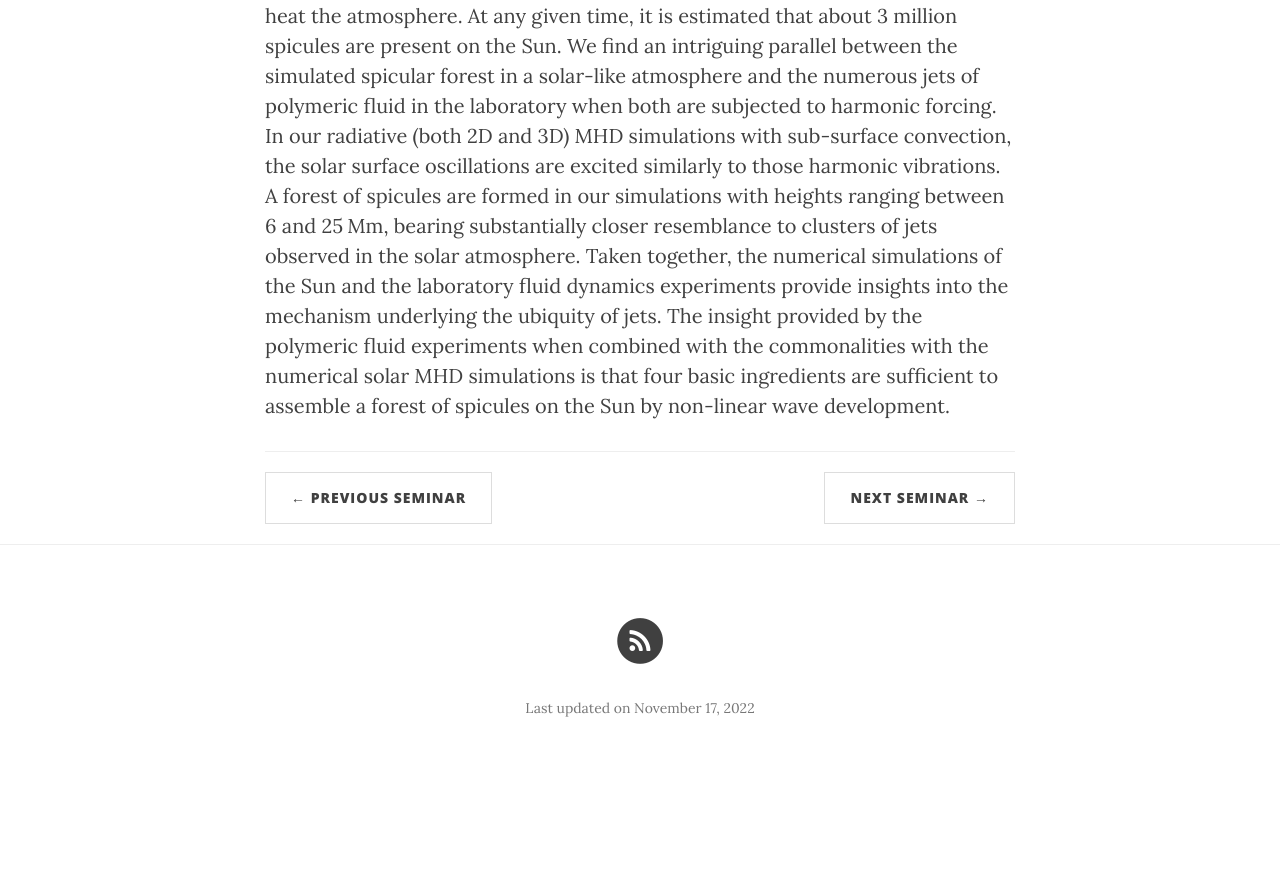
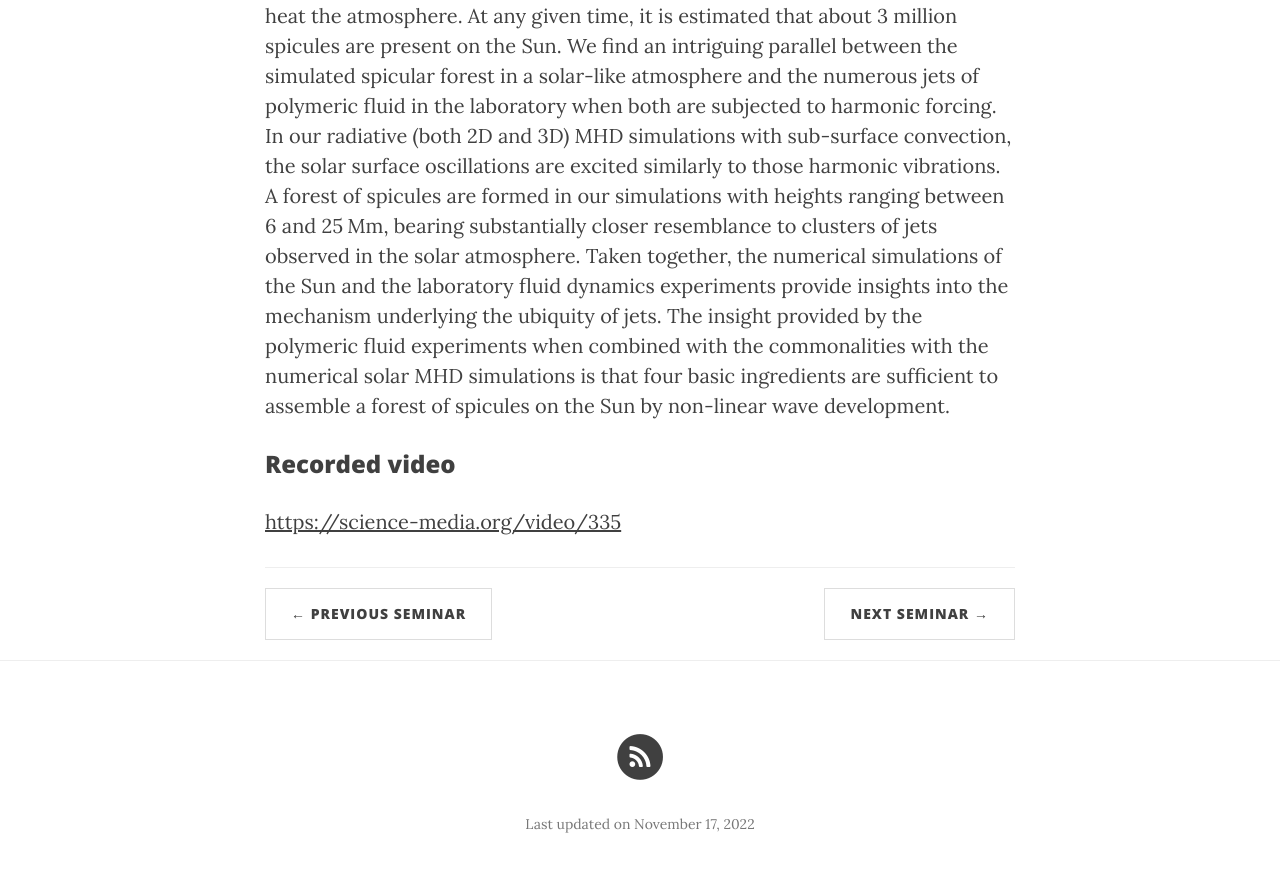
Before and after one commit to ITA-Solar/espos, a Jekyll site: the page built from _posts/2022-11-03-Chatterjee.md, in a window 1280 px wide and 900 px high, scrolled down 756 px. Shown: the top 872 px of the window. Built offline with Jekyll 4.4.1, drawn with Linux system fonts in a browser that asks for light colours; nearby versions of some CDN libraries; before the commit the page ends 1540 px from its top, so only the background shows below that.

Commit message:
Update 2022-11-03-Chatterjee.md

```diff
--- a/_posts/2022-11-03-Chatterjee.md
+++ b/_posts/2022-11-03-Chatterjee.md
@@ -10,3 +10,7 @@ published:  true
 
 ## Abstract
 Spicular jets are highly elongated chromospheric plasma features that are believed to transport momentum to the solar wind and non-thermal energy to heat the atmosphere. At any given time, it is estimated that about 3 million spicules are present on the Sun. We find an intriguing parallel between the simulated spicular forest in a solar-like atmosphere and the numerous jets of polymeric fluid in the laboratory when both are subjected to harmonic forcing. In our radiative (both 2D and 3D) MHD simulations with sub-surface convection, the solar surface oscillations are excited similarly to those harmonic vibrations. A forest of spicules are formed in our simulations with heights ranging between 6 and 25 Mm, bearing substantially closer resemblance to clusters of jets observed in the solar atmosphere. Taken together, the numerical simulations of the Sun and the laboratory fluid dynamics experiments provide insights into the mechanism underlying the ubiquity of jets. The insight provided by the polymeric fluid experiments when combined with the commonalities with the numerical solar MHD simulations is that four basic ingredients are sufficient to assemble a forest of spicules on the Sun by non-linear wave development.
+
+### Recorded video
+
+[https://science-media.org/video/335](https://science-media.org/video/335)
```
